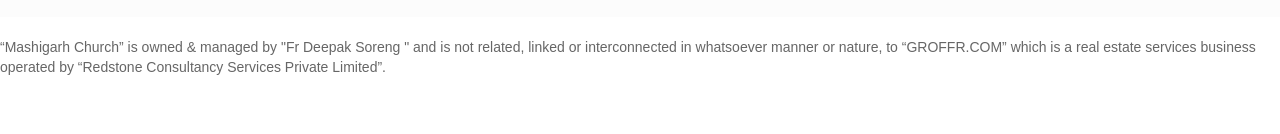
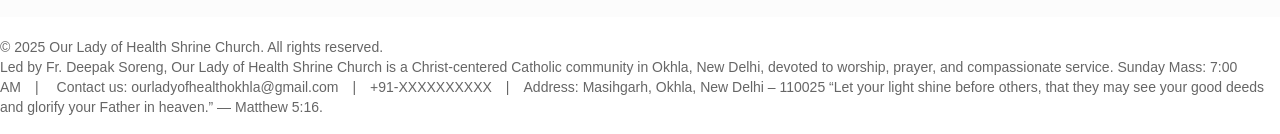
Before and after one commit to FrancisBilung/Mashigarh.church, a plain HTML site: page index.html in a window 1280 px wide. Shown: the part 2782-2916 px from the top of the page. Before the commit the page ends 2879 px from the top, so only its background shows below. Drawn offline with nearby package versions, Linux system fonts and the light colour scheme; a web font is replaced by a local one.

Commit message:
Update index.html

```diff
--- a/index.html
+++ b/index.html
@@ -257,7 +257,11 @@ Sign up here to receive weekly emails.</p>
 
 
       <div class="footermid-row3">
-         <p>“Mashigarh Church” is owned & managed by "Fr Deepak Soreng " and is not related, linked or interconnected in whatsoever manner or nature, to “GROFFR.COM” which is a real estate services business operated by “Redstone Consultancy Services Private Limited”.</p>
+         <p>© 2025 Our Lady of Health Shrine Church. All rights reserved.  <br>
+Led by Fr. Deepak Soreng, Our Lady of Health Shrine Church is a Christ-centered Catholic community in Okhla, New Delhi, devoted to worship, prayer, and compassionate service.
+Sunday Mass: 7:00 AM |
+Contact us: ourladyofhealthokhla@gmail.com | +91-XXXXXXXXXX | Address: Masihgarh, Okhla, New Delhi – 110025
+“Let your light shine before others, that they may see your good deeds and glorify your Father in heaven.” — Matthew 5:16.</p>
       </div>
    </div>
 
```
